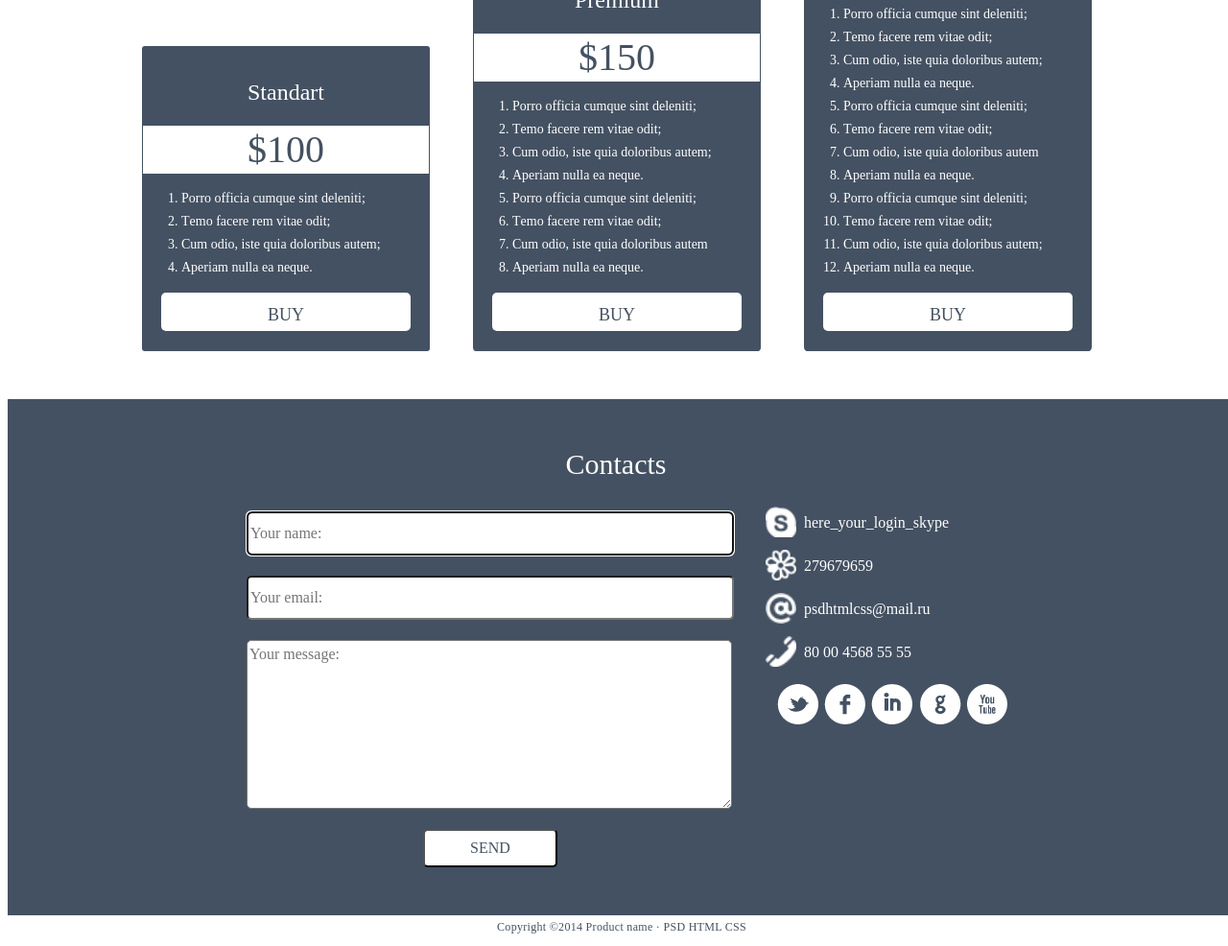
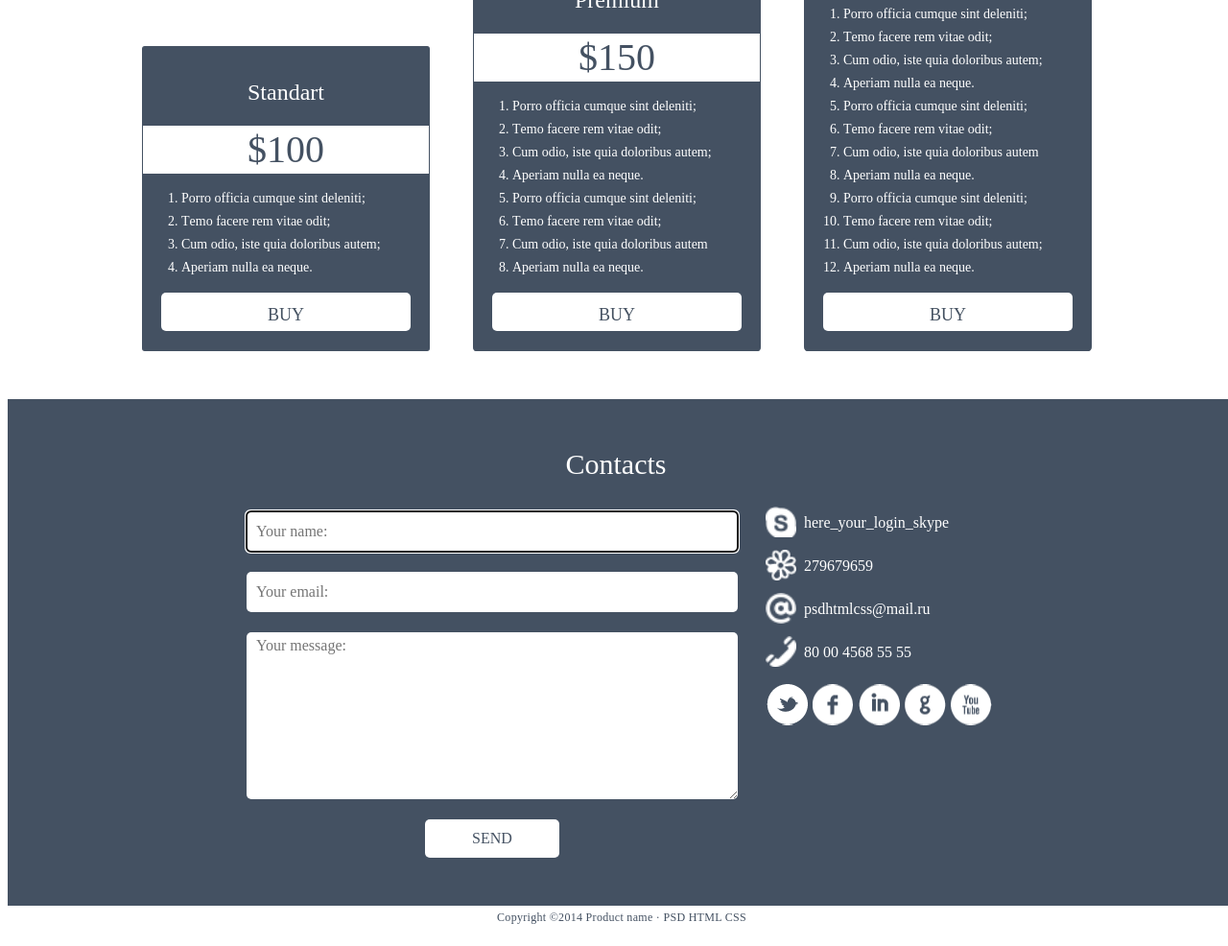
Before and after one commit to stg40stg/homework, a plain HTML site: page index.html in a window 1280 px wide. Shown: the part 2342-3328 px from the top of the page at 96% size. Drawn offline with Linux system fonts and the light colour scheme.

Commit message:
Исправил ошибки. Добавил эффект наведения, убрал outline у кнопки отправки формы, исправил кнопки соц иконок, переместил скрипт перед тегом </body>.

```diff
--- a/css/style.css
+++ b/css/style.css
@@ -455,6 +455,9 @@ details[open] summary:before {
 	border-radius: 5px;
 	margin: 0 auto;
 }
+.buy-card-botton:hover {
+	background-color: #BCB6B6;
+}
 .contacts{
 	width: 100%;
 	margin: 0;
@@ -493,7 +496,9 @@ details[open] summary:before {
 	font-family: "Arial MT";
 	font-size: 16px;
 	font-weight: 400;
-	line-height: 24px;;
+	line-height: 24px;
+	border: none;
+	padding-left: 10px;
 }
 #email {
 	display: block;
@@ -507,6 +512,8 @@ details[open] summary:before {
 	font-size: 16px;
 	font-weight: 400;
 	line-height: 24px;
+	border: none;
+	padding-left: 10px;
 }
 #comments {
 	display: block;
@@ -520,6 +527,8 @@ details[open] summary:before {
 	font-size: 16px;
 	font-weight: 400;
 	line-height: 24px;
+	border: none;
+	padding-left: 10px;
 }
 #contacts-submit {
 	display: block;
@@ -534,6 +543,10 @@ details[open] summary:before {
 	font-weight: 400;
 	line-height: 24px;
 	text-transform: uppercase;
+	border: none;
+}
+#contacts-submit:hover {
+	background-color: #BCB6B6;
 }
 .contacts-adress{
 	float: right;
@@ -635,8 +648,68 @@ details[open] summary:before {
 	background-size: cover;
 	background-repeat: no-repeat;
 }
-.contacts-link{
-	margin: 0 0 0 45px;
+.contacts-icon{
+	display: inline-flex;
+	margin: 0 0 0 30px;
+
+}
+.contacts-twit{
+ 	width: 43px;
+	height: 43px;
+	/*border: 1px solid black;*/
+	background-image: url(img/social_buttons.png);
+	margin: 0 5px 0 0;
+}
+.contacts-twit:hover{
+	background-image: url(img/social_buttons_hover.png);
+}
+.contacts-face{
+	width: 43px;
+ 	height: 43px;
+ 	/*border: 1px solid black;*/
+ 	background-image: url(img/social_buttons.png);
+ 	margin: 0 5px 0 0;
+ 	background-position: -50px;
+}
+.contacts-face:hover{
+	background-image: url(img/social_buttons_hover.png);
+	background-position: -50px;
+}
+.contacts-inst{
+	width: 43px;
+	height: 43px;
+	/*border: 1px solid black;*/
+	background-image: url(img/social_buttons.png);
+	margin: 0 5px 0 0;
+	background-position: -98px;
+}
+.contacts-inst:hover{
+	background-image: url(img/social_buttons_hover.png);
+	background-position: -98px;
+}
+.contacts-goog{
+	width: 43px;
+ 	height: 43px;
+ 	/*border: 1px solid black;*/
+ 	background-image: url(img/social_buttons.png);
+ 	margin: 0 5px 0 0;
+ 	background-position: -149px;
+}
+.contacts-goog:hover{
+	background-image: url(img/social_buttons_hover.png);
+	background-position: -149px;
+}
+.contacts-yout{
+	width: 43px;
+ 	height: 43px;
+ 	/*border: 1px solid black;*/
+ 	background-image: url(img/social_buttons.png);
+ 	margin: 0 5px 0 0;
+ 	background-position: -198px;
+}
+.contacts-yout:hover{
+	background-image: url(img/social_buttons_hover.png);
+	background-position: -198px;
 }
 .footer{
 	width: 100%;
--- a/index.html
+++ b/index.html
@@ -2,7 +2,6 @@
 <html lang="zxx">
 	<head>
 		<meta charset="UTF-8">
-		<script src="https://kit.fontawesome.com/eea27e3cc8.js"></script>
 		<link rel="stylesheet" type="text/css" href="css/style.css">
 		<title>HomeWork</title>
 	</head>
@@ -201,12 +200,19 @@
 						<span class="contacts-email">psdhtmlcss@mail.ru</span>
 						<span class="contacts-number">80 00 4568 55 55</span>
 					</div>
-						<a href="#"><img class="contacts-link" src="img/social_buttons.png" alt="social_buttons"></a>
+					<div class="contacts-icon">
+						<a class="contacts-twit" href="https://twitter.com"></a>
+						<a class="contacts-face" href="https://ru-ru.facebook.com/"></a>
+						<a class="contacts-inst" href="https://www.instagram.com"></a>
+						<a class="contacts-goog" href="https://www.google.ru"></a>
+						<a class="contacts-yout" href="https://www.youtube.com"></a>
+					</div>
 				</div>
 			</main>
 			<footer class="footer">
 				<span class="footer-text">Copyright &copy;2014 Product name &middot; PSD HTML CSS</span>
 			</footer>
 		</div>
+		<script src="https://kit.fontawesome.com/eea27e3cc8.js"></script>
 	</body>
 </html>
```
Also changed, not shown: css/img/social_buttons_hover.png (added), img/social_buttons_hover.png (added).
